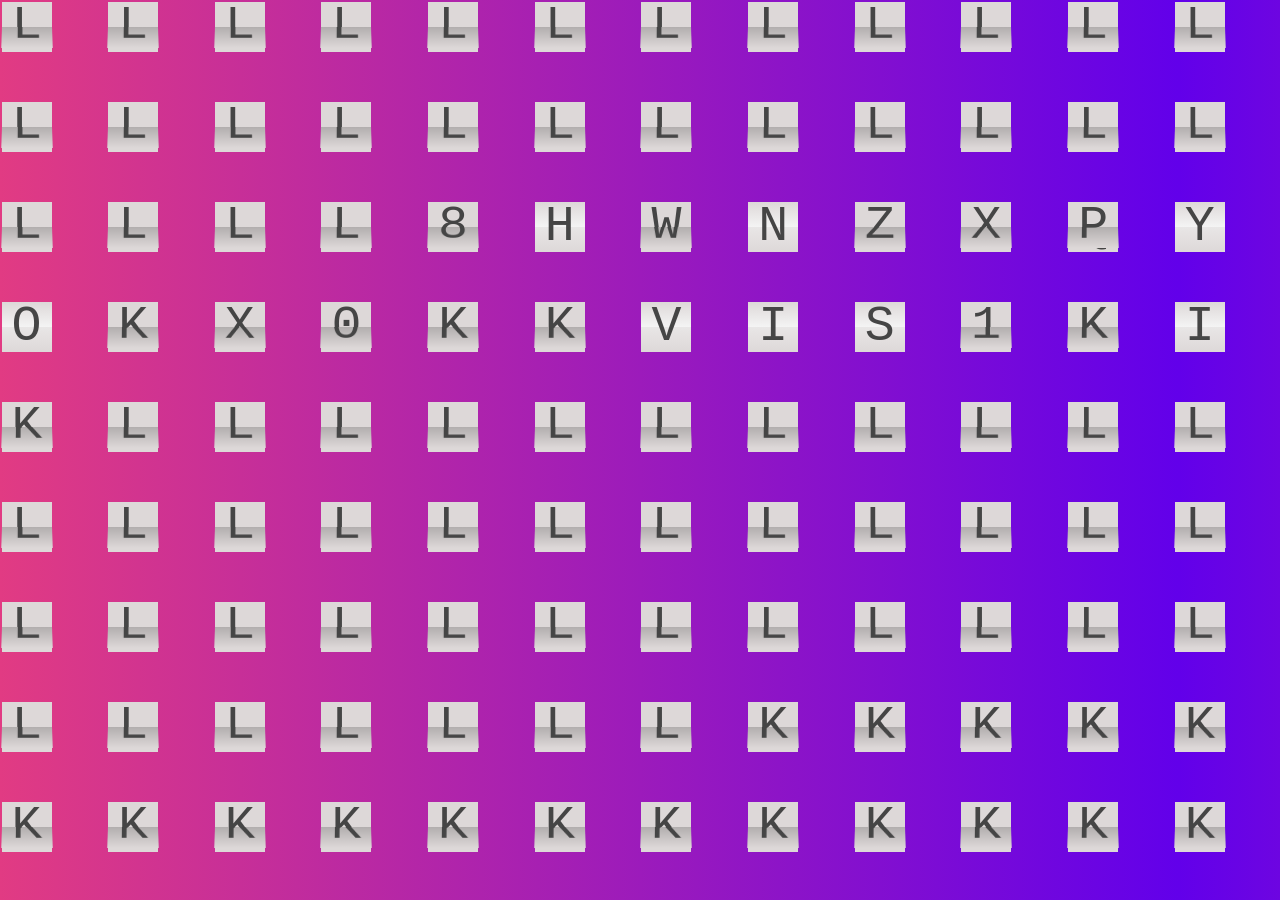
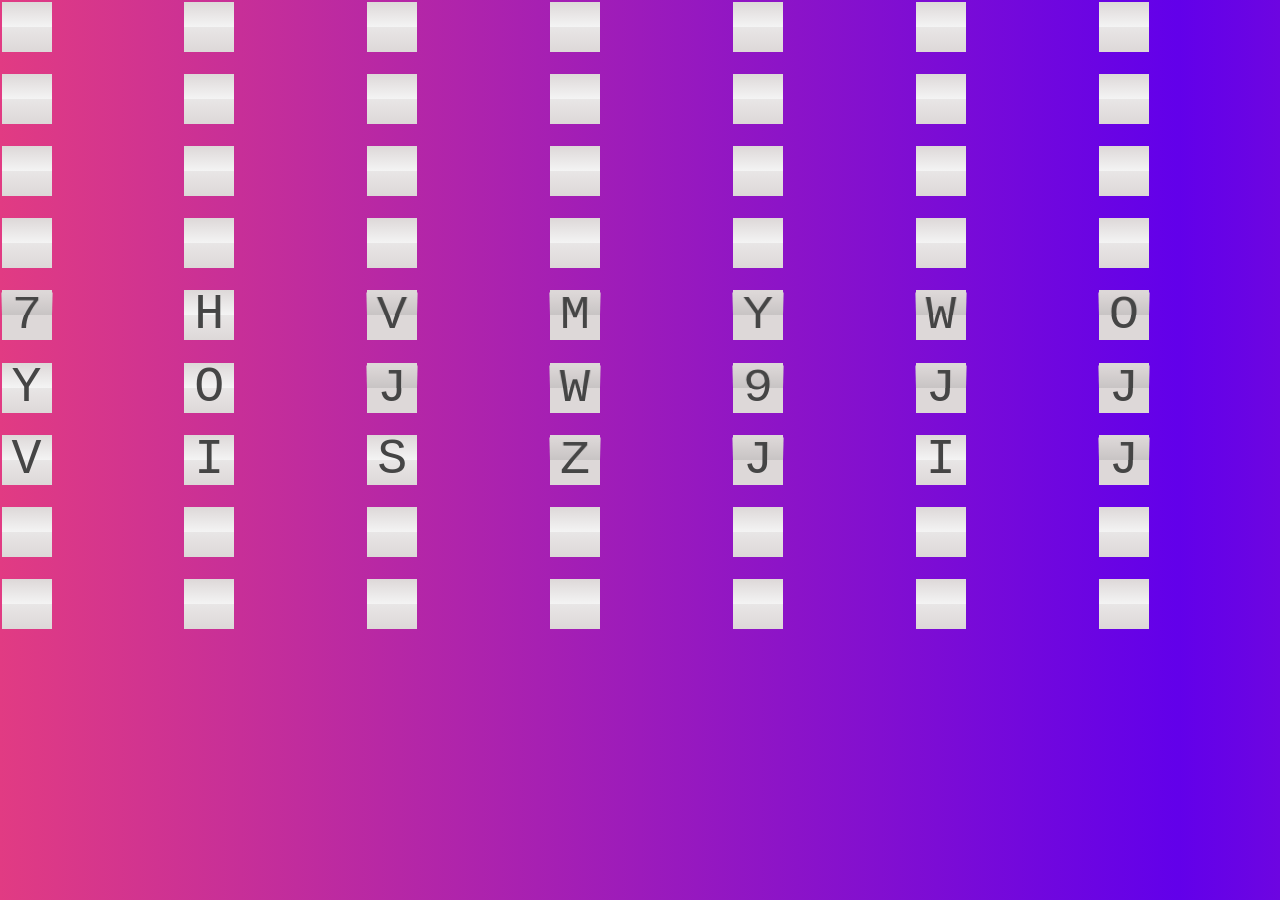
Before and after one commit to Herb0t/herb0t.github.io, a Jekyll site: the page built from index.html, in a window 1280 px wide. Built offline with Jekyll 4.4.1, drawn with Linux system fonts in a browser that asks for light colours.

Commit message:
basic flip max height

```diff
--- a/_sass/home.scss
+++ b/_sass/home.scss
@@ -100,7 +100,7 @@
 }
 
 #tiles {
-  height: 100vh;
+  height: 650px;
   width: 100vw;
   position: relative;
   z-index: 2;
--- a/assets/js/flip.js
+++ b/assets/js/flip.js
@@ -15,10 +15,10 @@
     b2 = ""
     ;
 
-let beginStr = "aaaaaaaaaaaaaaaaaaaaaaaaaaaaWELCOMETO MY  SHOP   aaaaaaaaaaaaaaaaaaaaaaaaaaaaaaaaaaaaaaaaaa".toUpperCase().split("");
-let endStr = "                            THANK  YOU FORVISITIN                                          ".toUpperCase().split("");
+let beginStr = "                            WELCOMETO MY  SHOP                                             ".toUpperCase().split("");
+let endStr = "                            THANK  YOU FORVISITIN                     shop   about  contact".toUpperCase().split("");
 
-const speed = 0.35; // seconds
+const speed = 0.40; // seconds
 const char = ['A', 'B', 'C', 'D', 'E', 'F', 'G', 'H', 'I', 'J', 'K', 'L',
       'M', 'N', 'O', 'P', 'Q', 'R', 'S', 'T', 'U', 'V', 'W', 'X',
       'Y', 'Z', '1', '2', '3', '4', '5', '6', '7', '8', '9', '0', ' '];
@@ -136,8 +136,8 @@
 
   const size = document.body.clientWidth > 800 ? 100 : 50;
 
-  columns = Math.floor(document.body.clientWidth / size);
-  rows = Math.floor(document.body.clientHeight / size);
+  columns = Math.floor(document.body.clientWidth / size) > 7 ? 7 : Math.floor(document.body.clientWidth / size);
+  rows = Math.floor(document.body.clientHeight / size) > 13 ? 13 : Math.floor(document.body.clientHeight / size);
   console.log(columns, rows);
   console.log(wrapper);
   wrapper.style.setProperty("--columns", columns);
```
Also changed, not shown: 4 other files.
